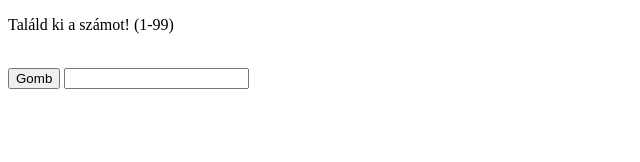
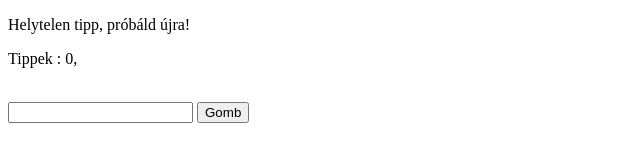
Before and after one commit to Tw1st3dd/minigames, a plain HTML site: page index.html in a window 1280 px wide. Both pictures are taken after a click on the button "Gomb". Shown: the whole page, without its empty margins (0-640 px from the left). Drawn offline with Linux system fonts and the light colour scheme.

Commit message:
Szám kitaláló folytatása

```diff
--- a/index.html
+++ b/index.html
@@ -1,33 +1,63 @@
 <!DOCTYPE html>
 <html lang="en">
+
 <head>
     <meta charset="UTF-8">
     <meta name="viewport" content="width=device-width, initial-scale=1.0">
     <title>Document</title>
 </head>
+
 <body>
     <p id="szoveg">Találd ki a számot! (1-99)</p>
 
-    <br><button onclick="valamií()">
+    <p id="tippek_szoveg">Tippek : -</p>
+
+    <br><input type="number" id="tipp">
+
+    <button onclick="SzamKitalalo()">
         Gomb
     </button>
 
-    <input type="number" id = "tipp">
+    <script>
+        function SzamKitalalo() {
+            const szam = 0;
+            const szoveg = document.getElementById("szoveg");
+            const tippek_szoveg = document.getElementById('tippek_szoveg');
 
-    <script>
-        function valamií(){
-            const szoveg = document.getElementById("szoveg");
-            let szam = Math.floor(Math.random()*98) + 1;
             let tipp = document.getAnimations("tipp").value;
-            alert(szam);
+            let tippek = [0];
 
-            if(tipp != szam){
-                szoveg.textContent
+
+
+            let nyero_szam = localStorage.setItem('nyero_szam', szam);
+
+
+            if (nyero_szam == 0) {
+                const szam = Math.floor(Math.random() * 98) + 1;
+
+                alert(1);
+                alert(szam);
             }
+
+            if (tipp != szam) {
+                szoveg.textContent = "Helytelen tipp, próbáld újra!";
+
+                alert(szam);
+
+                tippek.push(tipp);
+                tippek_szoveg.textContent = "Tippek : " + tippek;
+
+            }
+            else if (tipp == szam)
+                szoveg.textContent = "Tipped helyes!";
+
+
         }
+
 
     </script>
 
 
 </body>
+
 </html>
```
